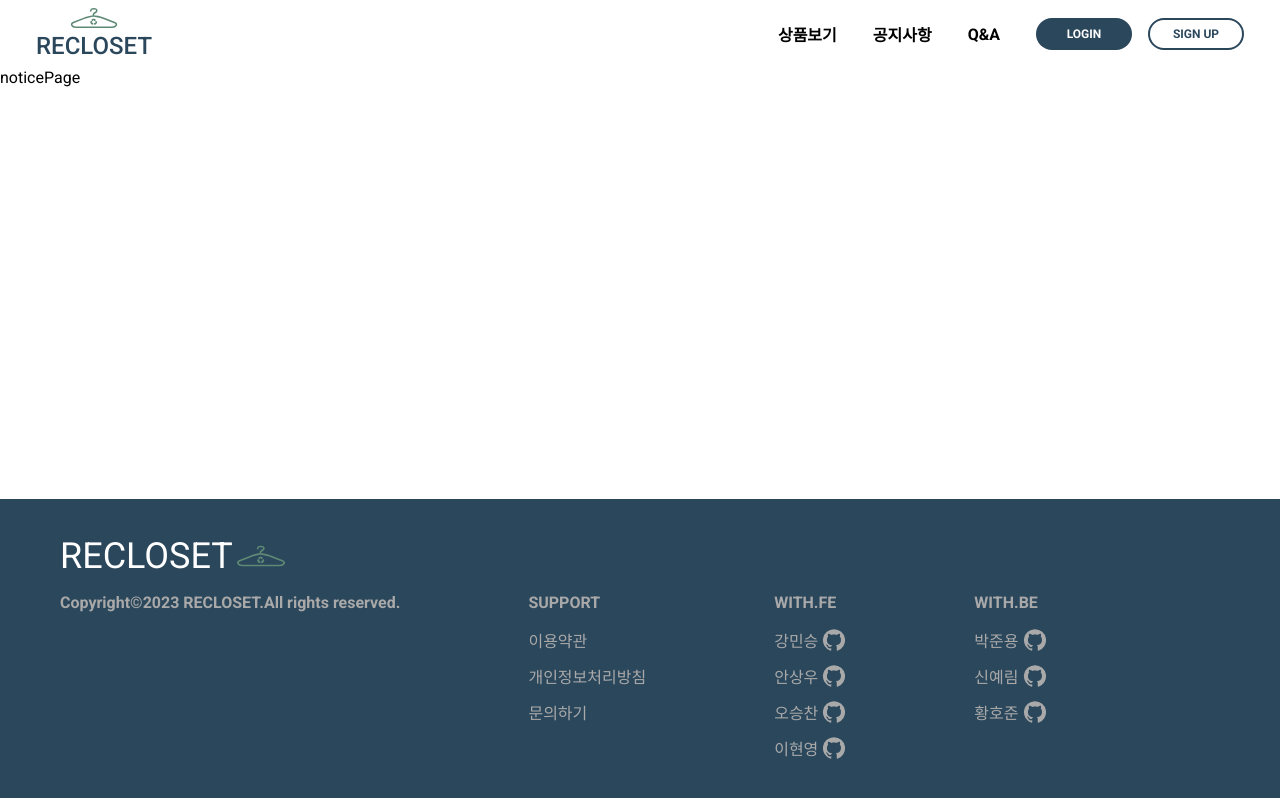
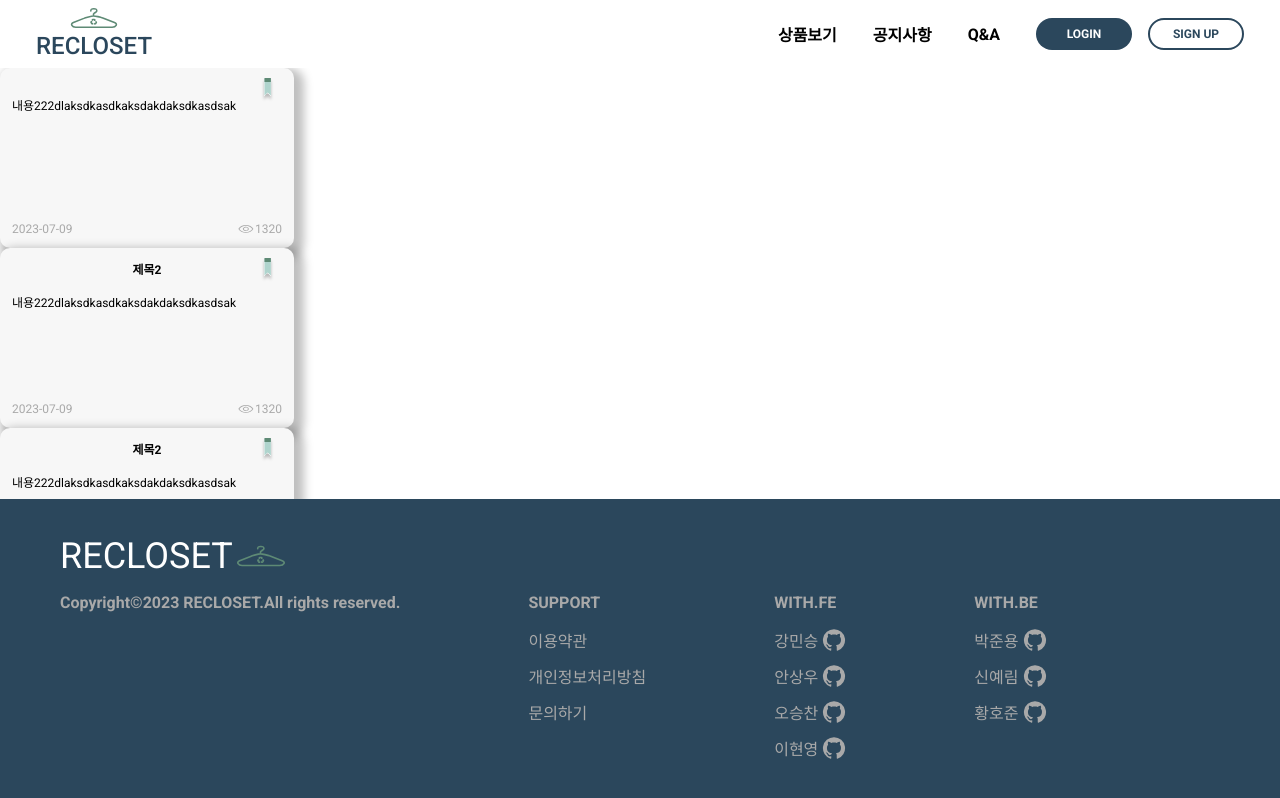
Before and after one commit to codestates-seb/seb44_main_017, a React (Vite) app in the folder client/: page /notice in a window 1280 px wide. Built offline with nearby package versions, Linux system fonts and the light colour scheme.

Commit message:
feat: 공지사항 컴포넌트 API 구현

```diff
--- a/client/src/App.tsx
+++ b/client/src/App.tsx
@@ -1,7 +1,7 @@
 import "./App.css";
 import { Route, Routes } from "react-router-dom";
 import { MainPage } from "./pages/mainPage/mainPage";
-import { NoticePage } from "./pages/noticePage/noticePage";
+import NoticePage from "./pages/noticePage/noticePage";
 import { ProductInfoPage } from "./pages/productInfoPage/productInfoPage";
 import { ProductListPage } from "./pages/productListPage/productListPage";
 import CollectionPage from "./pages/collectionPage/collectionPage";
--- a/client/src/components/Item_notify/NotifyItem.styles.ts
+++ b/client/src/components/Item_notify/NotifyItem.styles.ts
@@ -3,7 +3,8 @@ import styled from "styled-components";
 export const Notifyitemcard = styled.button`
   display: flex;
   flex-direction: column;
-  width: 294px;
+  max-width: 294px;
+  width: 100%;
   height: 180px;
   padding: 12px;
   border: 0;
--- a/client/src/components/Item_notify/NotifyItem.tsx
+++ b/client/src/components/Item_notify/NotifyItem.tsx
@@ -1,34 +1,26 @@
-import {
-  NewBadge,
-  NotifyContents,
-  NotifyTitle,
-  Notifyitemcard,
-  PostIt,
-  RegInfoWrapper,
-  ViewImg,
-} from "./NotifyItem.styles";
+import * as S from "./NotifyItem.styles";
+import { NotifyProps } from "./NotifyItem.type";
 import View from "../../../public/images/view.svg";
 import Post from "../../../public/images/Post.svg";
 
-const NotifyItem = () => {
+const NotifyItem = (props: NotifyProps) => {
+  const { title, contents, isNew, regDt, viewCount } = props;
   return (
-    <Notifyitemcard>
-      <NotifyTitle>(이벤트) 의류 등록 시 지급되는 포인트 UP!</NotifyTitle>
+    <S.Notifyitemcard>
+      <S.NotifyTitle>{title}</S.NotifyTitle>
       <div>
-        <PostIt src={Post} alt="" />
+        <S.PostIt src={Post} alt="" />
       </div>
-      <NotifyContents>
-        해당 이벤트는 2주간 진행되며....이러쿵저러쿵 어쩌구 저쩌구 블라블라블라
-      </NotifyContents>
-      <NewBadge>NEW</NewBadge>
-      <RegInfoWrapper>
-        <small>2023-07-05</small>
+      <S.NotifyContents>{contents}</S.NotifyContents>
+      {isNew && <S.NewBadge>NEW</S.NewBadge>}
+      <S.RegInfoWrapper>
+        <small>{regDt}</small>
         <div>
-          <ViewImg src={View} alt="조회수" />
-          <small>1887</small>
+          <S.ViewImg src={View} alt="조회수" />
+          <small>{viewCount}</small>
         </div>
-      </RegInfoWrapper>
-    </Notifyitemcard>
+      </S.RegInfoWrapper>
+    </S.Notifyitemcard>
   );
 };
 
--- a/client/src/pages/noticePage/noticePage.tsx
+++ b/client/src/pages/noticePage/noticePage.tsx
@@ -1,5 +1,65 @@
-import React from "react";
+import axios from "axios";
+import NotifyItem from "../../components/Item_notify/NotifyItem";
+import { useEffect, useState } from "react";
 
-export const NoticePage = () => {
-  return <div>noticePage</div>;
+const NoticePage = () => {
+  const [data, setData] = useState<any>();
+
+  useEffect(() => {
+    getUser();
+  }, []);
+
+  async function getUser() {
+    try {
+      const response =
+        await axios.get(`https://www.아직안열림/notify/board?page=${num}
+          &szie={num}&sort={sort-option}`);
+      console.log(response);
+      setData(response);
+    } catch (error) {
+      console.error(error);
+    }
+  }
+
+  return (
+    <div>
+      {/* <NotifyItem
+        title={data.title}
+        contents={data.content}
+        isNew={true}
+        regDt={data.createAt}
+        viewCount={data.view}
+      /> */}
+      <NotifyItem
+        title=""
+        contents="내용222dlaksdkasdkaksdakdaksdkasdsak"
+        isNew={false}
+        regDt="2023-07-09"
+        viewCount={1320}
+      />
+      <NotifyItem
+        title="제목2"
+        contents="내용222dlaksdkasdkaksdakdaksdkasdsak"
+        isNew={false}
+        regDt="2023-07-09"
+        viewCount={1320}
+      />
+      <NotifyItem
+        title="제목2"
+        contents="내용222dlaksdkasdkaksdakdaksdkasdsak"
+        isNew={false}
+        regDt="2023-07-09"
+        viewCount={1320}
+      />
+      <NotifyItem
+        title="제목2"
+        contents="내용222dlaksdkasdkaksdakdaksdkasdsak"
+        isNew={false}
+        regDt="2023-07-09"
+        viewCount={1320}
+      />
+    </div>
+  );
 };
+
+export default NoticePage;
```
Also changed, not shown: client/src/components/Item_notify/NotifyItem.type.ts (added, +7 -0 lines).
